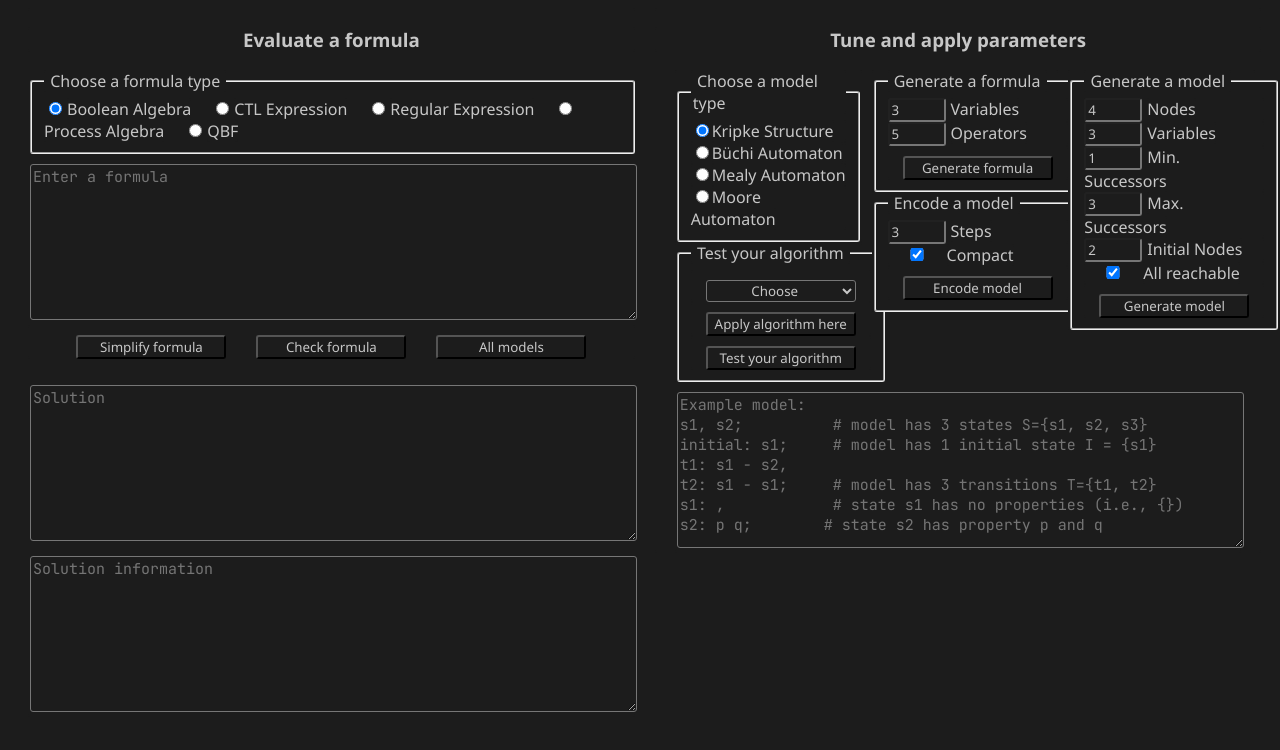
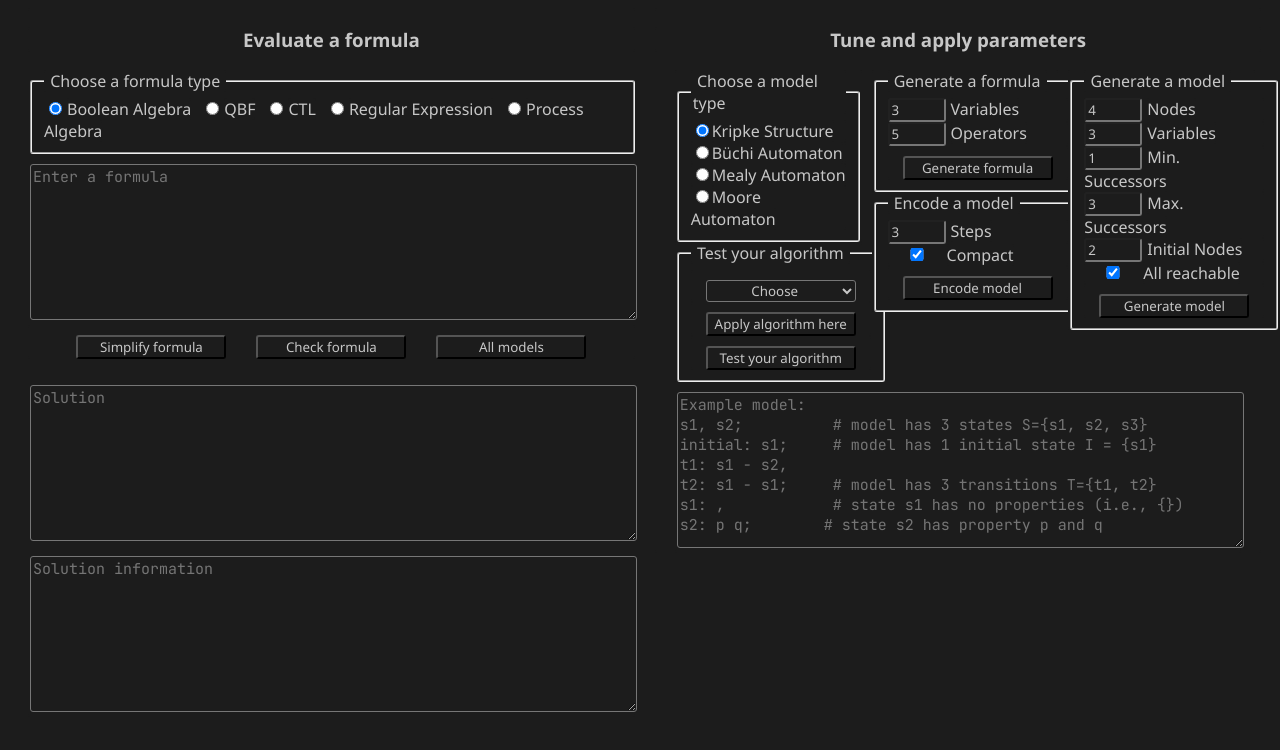
Before and after one commit to danielbinder/LogiVis, a React (Create React App) app in the folder visualisation/: page / in a window 1280 px wide. Shown: the top 750 px of the page. Built offline with nearby package versions, Linux system fonts and the light colour scheme.

Commit message:
rearranged formula type selection and reduced element margin

```diff
--- a/visualisation/src/components/solver/FormulaTypeSelection.jsx
+++ b/visualisation/src/components/solver/FormulaTypeSelection.jsx
@@ -15,13 +15,22 @@ export default function FormulaTypeSelection({ formulaType, setFormulaType }) {
             <label htmlFor="boolean">Boolean Algebra</label>
             <input
                 type="radio"
+                id="qbf"
+                name="formulaTypeSelection"
+                value="qbf"
+                checked={formulaType === "qbf"}
+                onChange={() => setFormulaType("qbf")}
+            />
+            <label htmlFor="qbf">QBF</label>
+            <input
+                type="radio"
                 id="ctl"
                 name="formulaTypeSelection"
                 value="ctl"
                 checked={formulaType === "ctl"}
                 onChange={() => setFormulaType("ctl")}
             />
-            <label htmlFor="ctl">CTL Expression</label>
+            <label htmlFor="ctl">CTL</label>
             <input
                 type="radio"
                 id="regex"
@@ -40,15 +49,6 @@ export default function FormulaTypeSelection({ formulaType, setFormulaType }) {
                 onChange={() => setFormulaType("process")}
             />
             <label htmlFor="process">Process Algebra</label>
-            <input
-                type="radio"
-                id="qbf"
-                name="formulaTypeSelection"
-                value="qbf"
-                checked={formulaType === "qbf"}
-                onChange={() => setFormulaType("qbf")}
-            />
-            <label htmlFor="qbf">QBF</label>
         </fieldset>
     )
 }
--- a/visualisation/src/index.css
+++ b/visualisation/src/index.css
@@ -76,7 +76,7 @@
 }
 
 .fieldset > label {
-    margin-right: 20px;
+    margin-right: 10px;
 }
 
 .smallFieldset {
```
